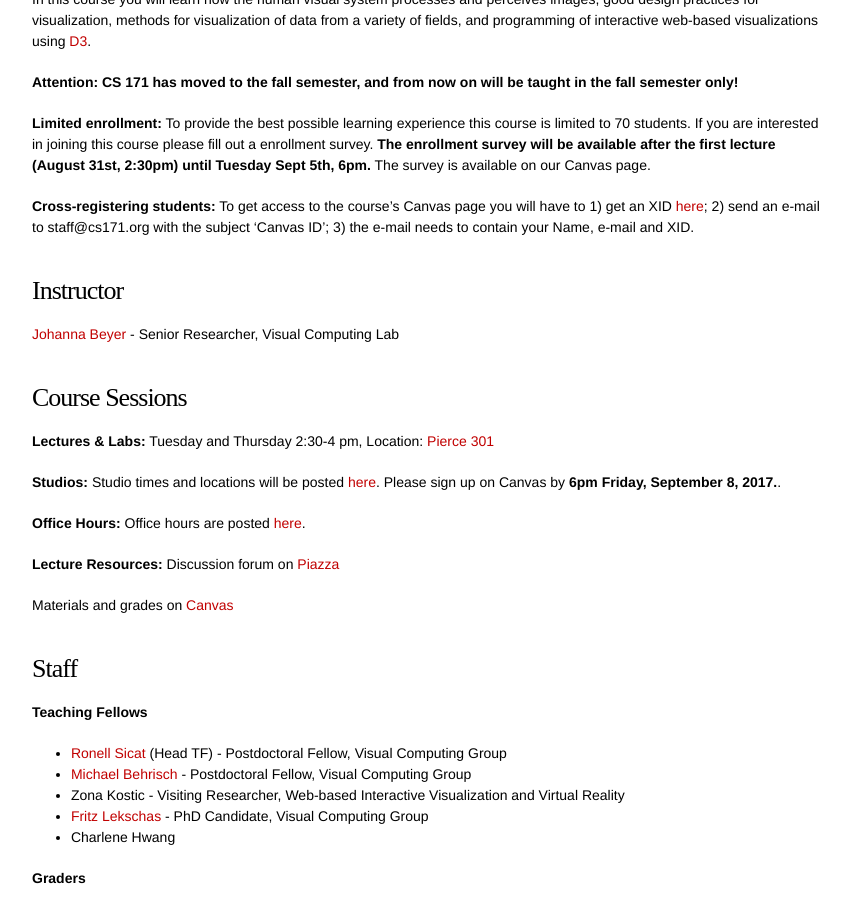
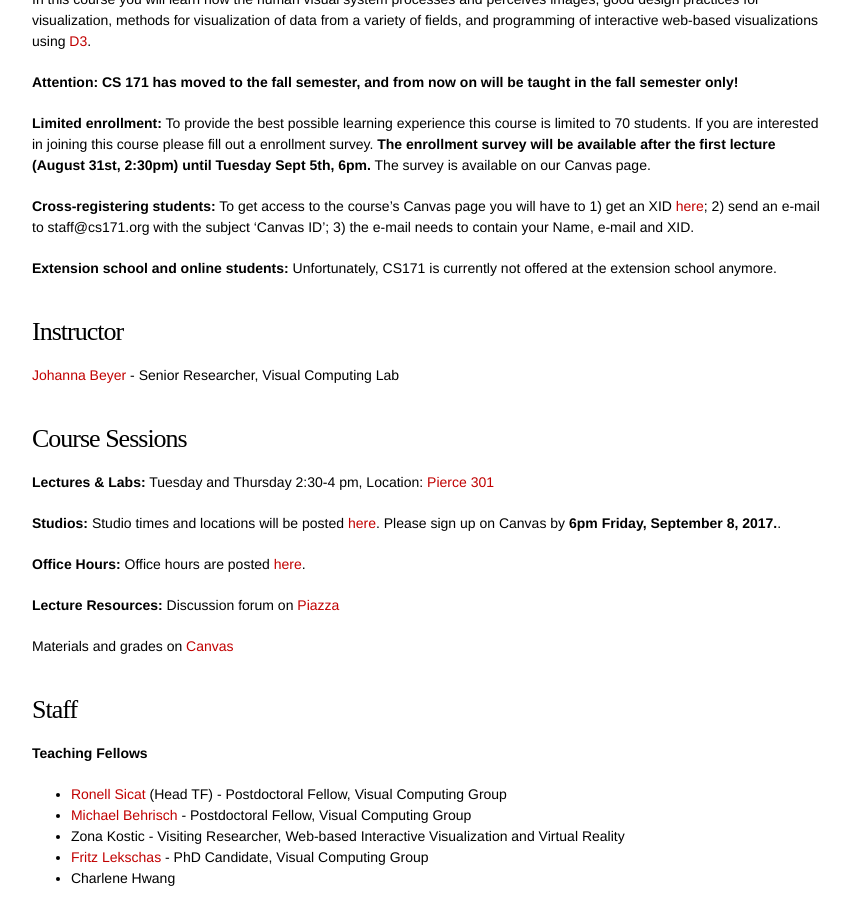
Before and after one commit to CS171/2017, a Jekyll site: the page built from index.md, in a window 1280 px wide and 900 px high, scrolled down 564 px. Shown: the whole window, without its empty margins (208-1058 px from the left). Built offline with Jekyll 4.4.1, drawn with Linux system fonts in a browser that asks for light colours; some web fonts are replaced.

Commit message:
update for online students

```diff
--- a/index.md
+++ b/index.md
@@ -20,6 +20,8 @@ In this course you will learn how the human visual system processes and perceive
 **Limited enrollment:** To provide the best possible learning experience this course is limited to 70 students. If you are interested in joining this course please fill out a enrollment survey. **The enrollment survey will be available after the first lecture (August 31st, 2:30pm) until Tuesday Sept 5th, 6pm.** The survey is available on our Canvas page.
 
 **Cross-registering students:** To get access to the course's Canvas page you will have to 1) get an XID [here](http://xid.harvard.edu/); 2) send an e-mail to staff@cs171.org with the subject 'Canvas ID'; 3) the e-mail needs to contain your Name, e-mail and XID.
+
+**Extension school and online students:** Unfortunately, CS171 is currently not offered at the extension school anymore.
 
 ### Instructor
 
```
